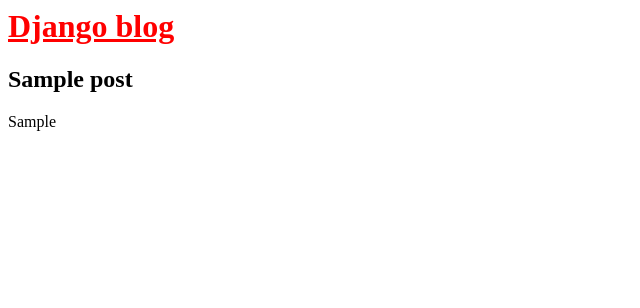
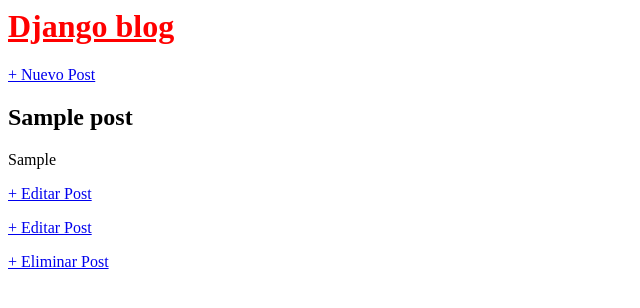
Before and after one commit to Alvaro-8D/PEP11, a Django app: page /post/1/ in a window 1280 px wide. Shown: the top 308 px of the page, without its empty margins (0-640 px from the left). Run offline with Django 5.2, Linux system fonts and the light colour scheme; tables that the repository leaves empty hold one stand-in row (values such as "Sample post").

Commit message:
Termino P6 Django

```diff
--- a/U6/05_django_blog/django_proyecto/blog/urls.py
+++ b/U6/05_django_blog/django_proyecto/blog/urls.py
@@ -1,8 +1,17 @@
 # blog/urls.py
 from django.urls import path
-from .views import detalle_post, lista_posts # nuevo
+from .views import (
+    VistaActualizarPost,
+    VistaCrearPost,
+    VistaDetallePost,
+    VistaListaPosts,
+    VistaEliminarPost,
+)
 
 urlpatterns = [
-    path("post/<int:pk>/", detalle_post, name="detalle_post"), # new
-    path("", lista_posts, name="home"),
+    path("post/nuevo/", VistaCrearPost.as_view(), name="nuevo_post"),
+    path("post/<int:pk>/", VistaDetallePost.as_view(), name="detalle_post"),
+    path("", VistaListaPosts.as_view(), name="home"),
+    path("post/<int:pk>/actualizar/", VistaActualizarPost.as_view(),name="actualizar_post"),
+    path("post/<int:pk>/eliminar/", VistaEliminarPost.as_view(),name="eliminar_post"),
 ]
--- a/U6/05_django_blog/django_proyecto/blog/views.py
+++ b/U6/05_django_blog/django_proyecto/blog/views.py
@@ -1,11 +1,31 @@
 #blog/views.py
-from django.shortcuts import get_object_or_404, render # nuevo
+from django.urls import reverse_lazy
+from django.views.generic import (ListView,
+                                  DetailView,
+                                  CreateView,
+                                  UpdateView,
+                                  DeleteView)
 from .models import Post
 
-def lista_posts(request):
-    posts = Post.objects.all()
-    return render(request, 'home.html', {'posts': posts})
+class VistaListaPosts(ListView):
+    model = Post
+    template_name = "home.html"
 
-def detalle_post(request, pk): # new
-    post = get_object_or_404(Post, pk=pk)
-    return render(request, "detalle_post.html", {"post": post})
+class VistaDetallePost(DetailView):
+    model = Post
+    template_name = "detalle_post.html"
+
+class VistaCrearPost(CreateView): # uevo
+    model = Post
+    template_name = "nuevo_post.html"
+    fields = ["titulo", "autor", "cuerpo"] # Campos del modelo Post que se mostrarán en el formulario
+
+class VistaActualizarPost(UpdateView): # nuevo
+    model = Post
+    template_name = "actualizar_post.html"
+    fields = ["titulo", "cuerpo"]
+
+class VistaEliminarPost(DeleteView): # nuevo
+    model = Post
+    template_name = "eliminar_post.html"
+    success_url = reverse_lazy("home")
--- a/U6/05_django_blog/django_proyecto/templates/base.html
+++ b/U6/05_django_blog/django_proyecto/templates/base.html
@@ -5,10 +5,17 @@
         <title>Django blog</title>
         <link rel="stylesheet" href="{% static 'css/base.css' %}" />
     </head>
-
     <body>
         <header>
-            <h1><a href="{% url 'home' %}">Django blog</a></h1>
+            <!-- nuevo HTML... -->
+            <div class="nav-left">
+                <h1><a href="{% url 'home' %}">Django blog</a></h1>
+            </div>
+
+            <div class="nav-right">
+                <a href="{% url 'nuevo_post' %}">+ Nuevo Post</a>
+            </div>
+            <!-- fin nuevo HTML... -->
         </header>
         <div>{% block content %} {% endblock content %}</div>
     </body>
--- a/U6/05_django_blog/django_proyecto/templates/detalle_post.html
+++ b/U6/05_django_blog/django_proyecto/templates/detalle_post.html
@@ -1,7 +1,12 @@
 <!-- templates/detalle_post.html -->
 {% extends "base.html" %} {% block content %}
 <div class="post-entry">
-    <h2>{{ post.titulo }}</h2>
-    <p>{{ post.cuerpo }}</p>
+    <h2>{{ object.titulo }}</h2>
+    <p>{{ object.cuerpo }}</p>
+</div>
+<a href="{% url 'actualizar_post' object.pk %}">+ Editar Post</a>
+<div>
+    <p><a href="{% url 'actualizar_post' object.pk %}">+ Editar Post</a></p>
+    <p><a href="{% url 'eliminar_post' object.pk %}">+ Eliminar Post</a></p>
 </div>
 {% endblock content %}
--- a/U6/05_django_blog/django_proyecto/templates/home.html
+++ b/U6/05_django_blog/django_proyecto/templates/home.html
@@ -1,9 +1,7 @@
 <!-- templates/home.html -->
 {% extends "base.html" %}
-
-
 {% block content %}
-{% for post in posts %}
+{% for post in post_list %}
 <div class="post-entry">
     <h2><a href="{{ post.get_absolute_url }}">{{ post.titulo }}</a></h2>
     <p>Author: {{ post.autor }}</a>
```
Also changed, not shown: U6/05_django_blog/django_proyecto/templates/actualizar_post.html (added, +9 -0 lines), U6/05_django_blog/django_proyecto/templates/eliminar_post.html (added, +9 -0 lines), U6/05_django_blog/django_proyecto/templates/nuevo_post.html (added, +9 -0 lines).
